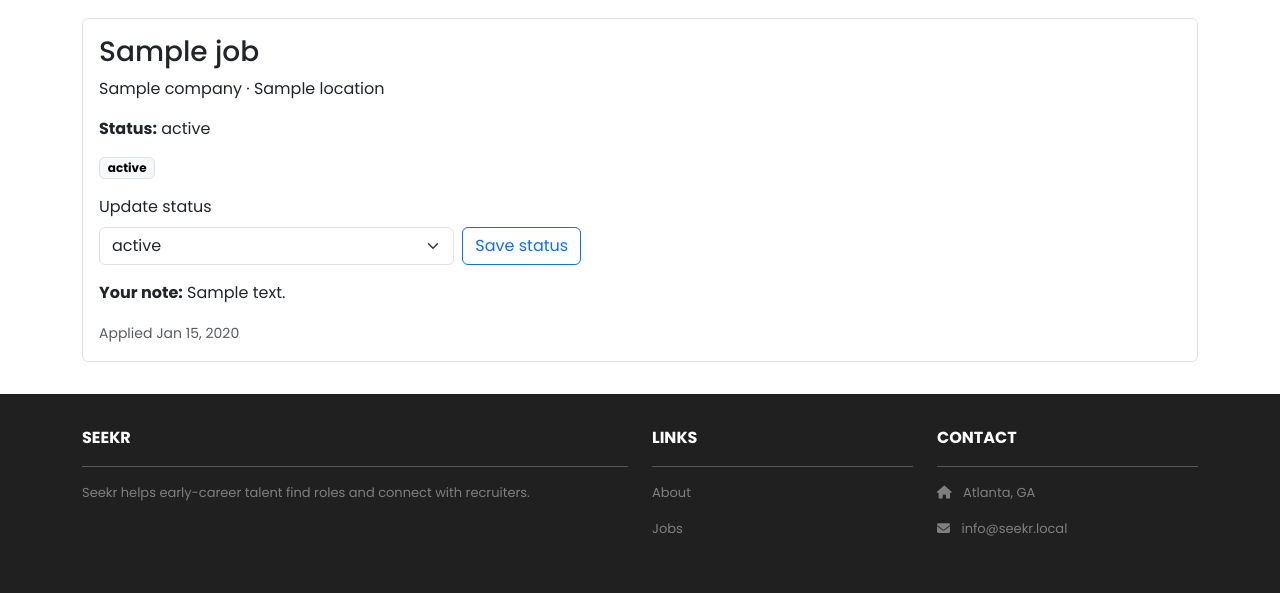
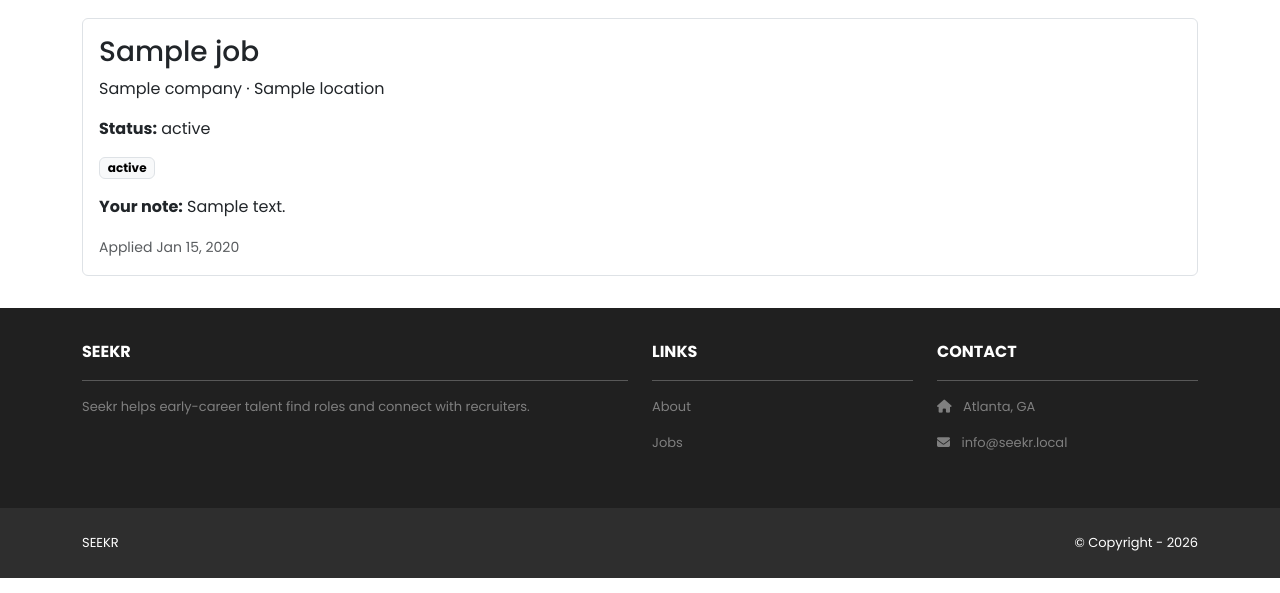
Before and after one commit to Prithul-the-creator/2340-Project-2, a Django app: template jobs/templates/jobs/applications.html in a window 1280 px wide. Shown: the part 286-879 px from the top of the page. Run offline with Django 3.2, Linux system fonts and the light colour scheme; the template is opened without the code that fills it: most values are stand-ins (such as "Sample title", 1, 10 or a date in 2020); some libraries are stand-ins or nearby versions.

Commit message:
application status fix

```diff
--- a/jobs/templates/jobs/applications.html
+++ b/jobs/templates/jobs/applications.html
@@ -22,18 +22,6 @@
               <span class="badge {% if application.status == status_value %}text-bg-primary{% else %}text-bg-light border{% endif %}">{{ status_label }}</span>
             {% endfor %}
           </div>
-          <form method="post" action="{% url 'jobs.update_application_status' application.id %}" class="row g-2 align-items-end mb-3">
-            {% csrf_token %}
-            <div class="col-sm-5 col-md-4">
-              <label class="form-label" for="status-{{ application.id }}">Update status</label>
-              <select class="form-select" id="status-{{ application.id }}" name="status">
-                {% for status_value, status_label in status_choices %}
-                  <option value="{{ status_value }}" {% if application.status == status_value %}selected{% endif %}>{{ status_label }}</option>
-                {% endfor %}
-              </select>
-            </div>
-            <div class="col-auto"><button class="btn btn-outline-primary" type="submit">Save status</button></div>
-          </form>
           <p><strong>Your note:</strong> {{ application.note|linebreaksbr }}</p>
           <small class="text-muted">Applied {{ application.applied_at|date:"M j, Y" }}</small>
         </article>
--- a/jobs/urls.py
+++ b/jobs/urls.py
@@ -4,7 +4,6 @@ from . import views
 urlpatterns = [
     path('', views.index, name='jobs.index'),
     path('applications/', views.applications, name='jobs.applications'),
-    path('applications/<int:application_id>/status/', views.update_application_status, name='jobs.update_application_status'),
     path('<int:job_id>/apply/', views.apply, name='jobs.apply'),
     path('mine/', views.recruiter_jobs, name='jobs.recruiter_jobs'),
     path('mine/<int:job_id>/', views.job_detail, name='jobs.job_detail'),
```
Also changed, not shown: jobs/views.py (+0 -17 lines).
